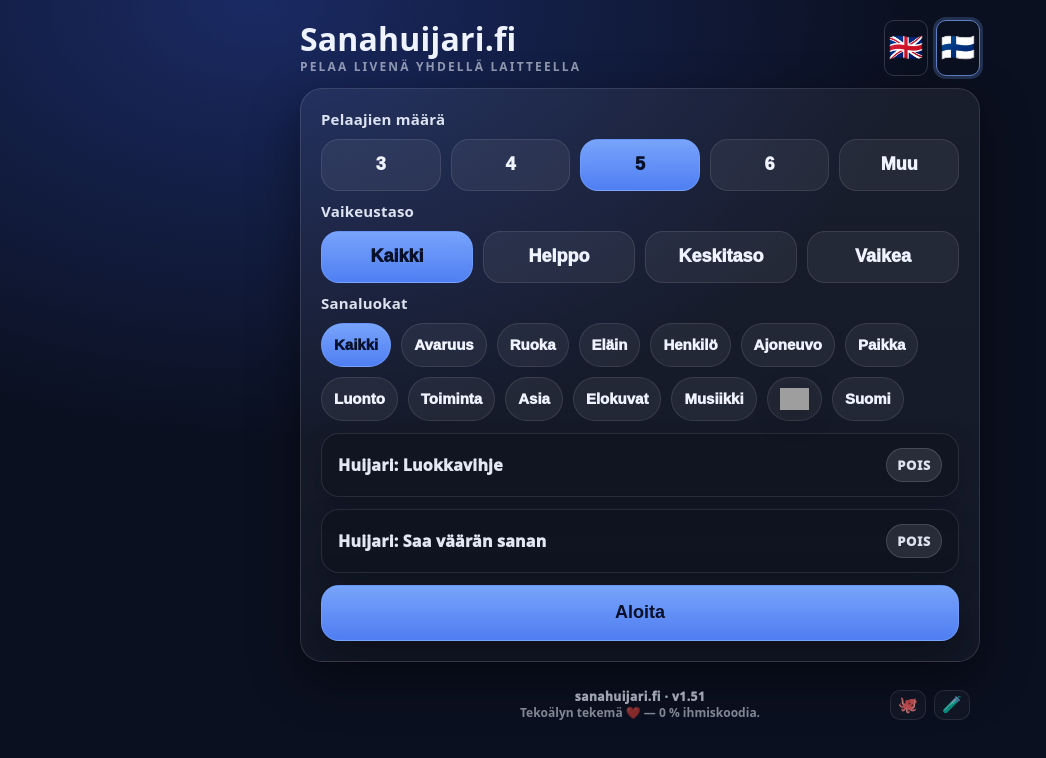
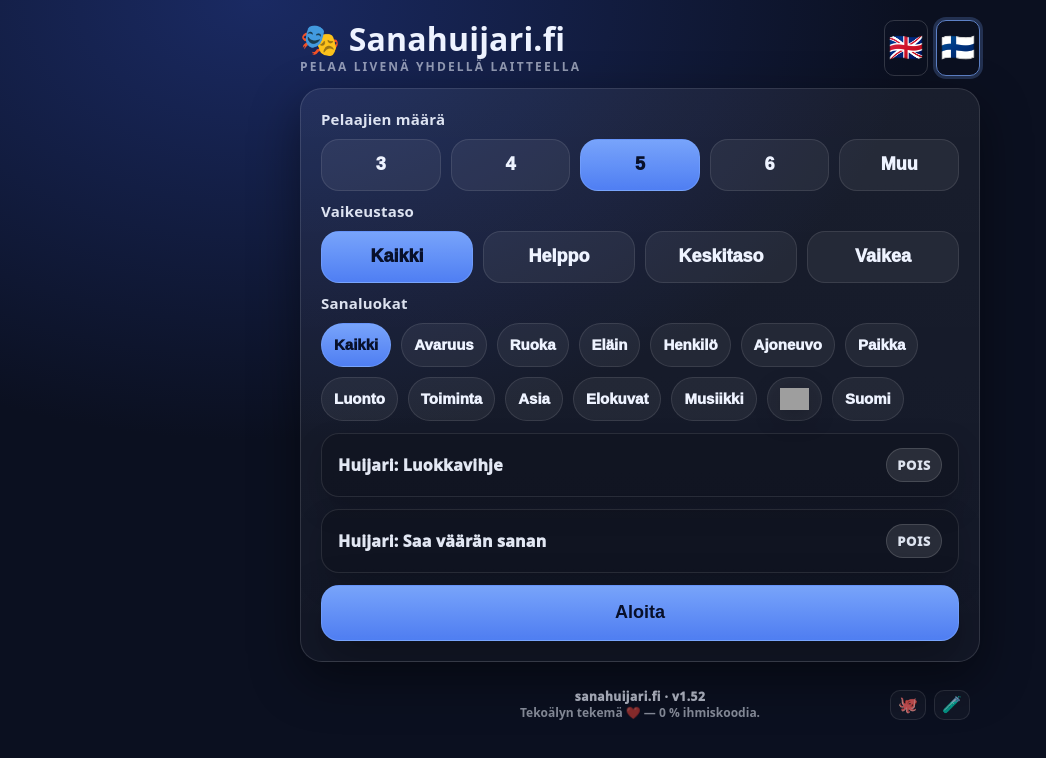
Before and after one commit to mielipuolinen/word-impostor, a plain HTML site: page index.html in a window 1280 px wide. Shown: the whole page, without its empty margins (0-1046 px from the left). Drawn offline with Linux system fonts and the light colour scheme; grey boxes are pictures that could not be loaded.

Commit message:
Update 1.52

```diff
--- a/index.html
+++ b/index.html
@@ -7,22 +7,22 @@
 
   <!-- App metadata (single-file, best-effort PWA + iOS add-to-home) -->
   <meta name="description" id="descMeta" content="Sanahuijari yhdellä puhelimella/tabletilla — pelaa livenä." />
-  <meta name="application-name" id="appNameMeta" content="Sanahuijari.fi" />
+  <meta name="application-name" id="appNameMeta" content="🎭 Sanahuijari.fi" />
   <meta name="apple-mobile-web-app-capable" content="yes" />
   <meta name="mobile-web-app-capable" content="yes" />
   <meta name="apple-mobile-web-app-status-bar-style" content="black-translucent" />
-  <meta name="apple-mobile-web-app-title" id="appleTitleMeta" content="Sanahuijari.fi" />
+  <meta name="apple-mobile-web-app-title" id="appleTitleMeta" content="🎭 Sanahuijari.fi" />
   <meta name="format-detection" content="telephone=no" />
 
   <meta property="og:type" content="website" />
-  <meta property="og:title" id="ogTitleMeta" content="Sanahuijari.fi" />
+  <meta property="og:title" id="ogTitleMeta" content="🎭 Sanahuijari.fi" />
   <meta property="og:description" id="ogDescMeta" content="Sanahuijari yhdellä puhelimella/tabletilla — pelaa livenä." />
 
   <link rel="icon" id="appIcon" type="image/svg+xml" href="" />
   <link rel="apple-touch-icon" id="appleIcon" href="" />
   <link rel="mask-icon" id="maskIcon" color="#7aa7ff" href="" />
   <link rel="manifest" id="manifestLink" href="" />
-  <title>Sanahuijari.fi</title>
+  <title>🎭 Sanahuijari.fi</title>
   <style>
     :root{
       --bg:#0b1020;
@@ -612,7 +612,7 @@
     <div class="app">
       <div class="head">
         <div class="brand">
-          <h1 id="titleText">Sanahuijari.fi</h1>
+          <h1 id="titleText">🎭 Sanahuijari.fi</h1>
           <div class="tagline" id="taglineText">Pelaa livenä yhdellä laitteella</div>
         </div>
         <div class="lang" role="group" aria-label="Language">
@@ -728,7 +728,7 @@
 
       <footer class="footer">
         <div class="footertext" aria-hidden="true">
-          <div class="footerline top" id="footerTop">sanahuijari.fi · v1.51</div>
+          <div class="footerline top" id="footerTop">sanahuijari.fi · v1.52</div>
           <div class="footerline" id="footerBottom">Tekoälyn tekemä ❤️ — 0 % ihmiskoodia.</div>
         </div>
         <div class="footactions" aria-label="Links">
@@ -1277,7 +1277,7 @@
 
     const I18N = {
       en: {
-        title: "Sanahuijari.fi",
+        title: "🎭 Sanahuijari.fi",
         tagline: "Pass & play on one device",
 
         players: "Number of players",
@@ -1317,9 +1317,9 @@
         cat_movies: "Movies",
         cat_music: "Music",
         cat_kinojuha: "Kinojuha",
-        footerTop: "sanahuijari.fi · v1.51",
+        footerTop: "sanahuijari.fi · v1.52",
         footerBottom: "Made by AI with ❤️ — 0% human code.",
-        footer: "Made by AI with ❤️ — 0% human code. · sanahuijari.fi · v1.511",
+        footer: "Made by AI with ❤️ — 0% human code. · sanahuijari.fi · v1.52",
         meta_desc: "Pass-and-play word impostor game for one phone/tablet.",
         meta_short: "Sanahuijari",
 
@@ -1332,7 +1332,7 @@
 
       },
       fi: {
-        title: "Sanahuijari.fi",
+        title: "🎭 Sanahuijari.fi",
         tagline: "Pelaa livenä yhdellä laitteella",
 
         players: "Pelaajien määrä",
@@ -1372,9 +1372,9 @@
         cat_movies: "Elokuvat",
         cat_music: "Musiikki",
         cat_kinojuha: "Kinojuha",
-        footerTop: "sanahuijari.fi · v1.51",
+        footerTop: "sanahuijari.fi · v1.52",
         footerBottom: "Tekoälyn tekemä ❤️ — 0 % ihmiskoodia.",
-        footer: "Tekoälyn tekemä ❤️ — 0 % ihmiskoodia. · sanahuijari.fi · v1.511",
+        footer: "Tekoälyn tekemä ❤️ — 0 % ihmiskoodia. · sanahuijari.fi · v1.52",
         meta_desc: "Sanahuijari yhdellä puhelimella/tabletilla — pelaa livenä.",
         meta_short: "Sanahuijari",
 
@@ -1484,7 +1484,7 @@
     }
 
     function iconSvg(){
-      // Finnish-first icon: "S" + ".fi". Works as favicon + manifest icon.
+      // Mask-first icon (🎭 vibe) for Sanahuijari.fi. Designed to be legible at small sizes.
       // Note: iOS home-screen icon via data-URI is best-effort.
       return `<?xml version="1.0" encoding="UTF-8"?>
 <svg xmlns="http://www.w3.org/2000/svg" viewBox="0 0 512 512">
@@ -1493,12 +1493,44 @@
       <stop offset="0" stop-color="#7aa7ff"/>
       <stop offset="1" stop-color="#0b1020"/>
     </linearGradient>
+    <linearGradient id="m" x1="0" y1="0" x2="0" y2="1">
+      <stop offset="0" stop-color="rgba(255,255,255,0.98)"/>
+      <stop offset="1" stop-color="rgba(255,255,255,0.78)"/>
+    </linearGradient>
   </defs>
+
   <rect width="512" height="512" rx="120" fill="url(#g)"/>
-  <circle cx="256" cy="256" r="152" fill="rgba(255,255,255,0.10)" stroke="rgba(255,255,255,0.22)" stroke-width="10"/>
-  <text x="50%" y="56%" text-anchor="middle" font-family="system-ui, -apple-system, Segoe UI, Roboto, Helvetica, Arial" font-size="210" font-weight="1000" fill="#08102a">S</text>
-  <text x="50%" y="73%" text-anchor="middle" font-family="system-ui, -apple-system, Segoe UI, Roboto, Helvetica, Arial" font-size="92" font-weight="950" fill="#08102a">.fi</text>
-  <path d="M408 150l20 40 44 6-32 31 8 44-40-21-40 21 8-44-32-31 44-6z" fill="rgba(255,255,255,0.35)"/>
+
+  <!-- subtle halo -->
+  <circle cx="256" cy="256" r="170" fill="rgba(255,255,255,0.08)" stroke="rgba(255,255,255,0.16)" stroke-width="10"/>
+
+  <!-- theatrical mask -->
+  <g transform="translate(0 0)">
+    <path d="M256 128c-76 0-138 62-138 138 0 79 36 135 88 168 20 12 38 18 50 18s30-6 50-18c52-33 88-89 88-168 0-76-62-138-138-138z"
+          fill="url(#m)" stroke="rgba(0,0,0,0.22)" stroke-width="10"/>
+
+    <!-- cheeks shadow -->
+    <path d="M164 250c10 78 56 132 92 154-40-10-96-58-108-154z" fill="rgba(11,16,32,0.10)"/>
+    <path d="M348 250c-10 78-56 132-92 154 40-10 96-58 108-154z" fill="rgba(11,16,32,0.10)"/>
+
+    <!-- eye holes -->
+    <path d="M172 262c0-30 23-54 52-54s52 24 52 54-23 54-52 54-52-24-52-54z" fill="rgba(11,16,32,0.92)"/>
+    <path d="M288 262c0-30 23-54 52-54s52 24 52 54-23 54-52 54-52-24-52-54z" fill="rgba(11,16,32,0.92)"/>
+
+    <!-- mouth -->
+    <path d="M196 340c20 18 40 27 60 27s40-9 60-27" fill="none" stroke="rgba(11,16,32,0.70)" stroke-width="14" stroke-linecap="round"/>
+
+    <!-- tiny .fi badge (for identity at very small sizes) -->
+    <g>
+      <rect x="184" y="392" width="144" height="62" rx="31" fill="rgba(11,16,32,0.22)" stroke="rgba(255,255,255,0.20)" stroke-width="6"/>
+      <text x="256" y="435" text-anchor="middle"
+            font-family="system-ui, -apple-system, Segoe UI, Roboto, Helvetica, Arial"
+            font-size="44" font-weight="950" fill="rgba(255,255,255,0.92)">.fi</text>
+    </g>
+  </g>
+
+  <!-- little sparkle -->
+  <path d="M408 150l18 36 40 5-29 28 7 40-36-19-36 19 7-40-29-28 40-5z" fill="rgba(255,255,255,0.32)"/>
 </svg>`;
     }
 
```
